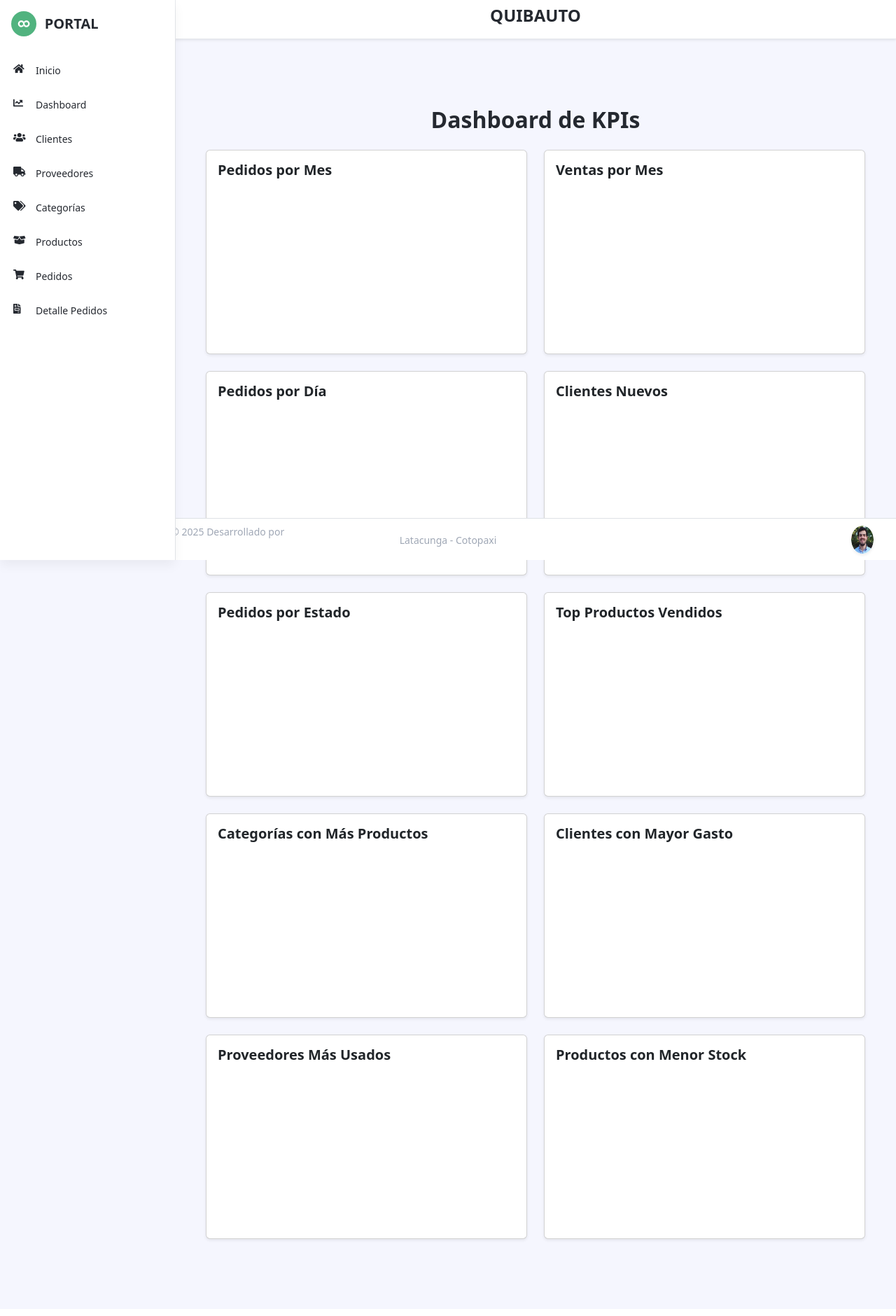
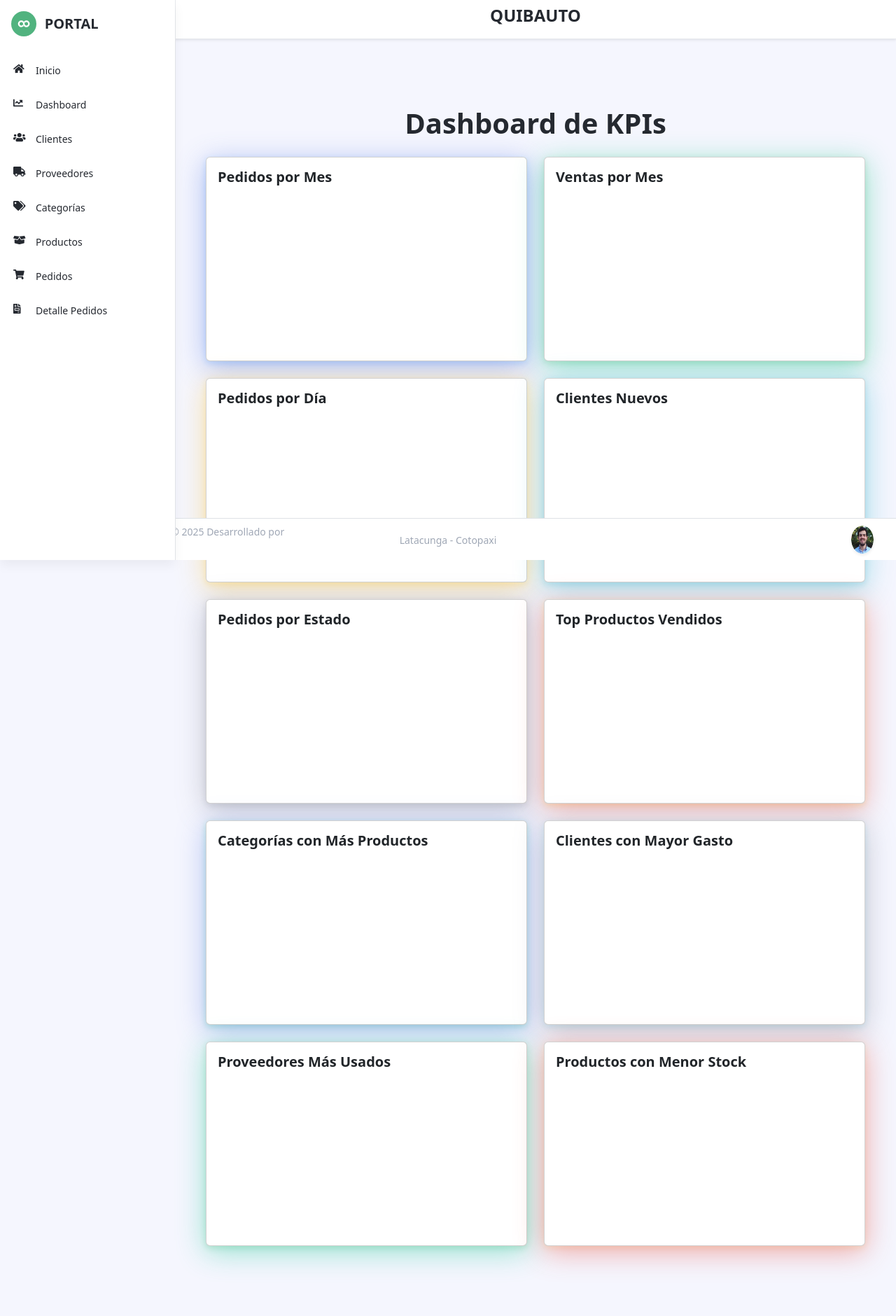
Before and after one commit to Bryan0098/sistemaBG, a Django app: template pedidos/templates/charts.html in a window 1280 px wide. Shown: the whole page at 70% size. Before the commit the page ends 1774 px from the top, so only its background shows below. Run offline with Django 5.2, Linux system fonts and the light colour scheme; the template is opened without the code that fills it, so the values that code supplies are empty; a map, chart or similar area stays blank; some libraries are stand-ins or nearby versions.

Commit message:
Arreglando la forma en como se exporta los datos, sombras en las cards

```diff
--- a/pedidos/templates/charts.html
+++ b/pedidos/templates/charts.html
@@ -4,12 +4,12 @@
 
 {% block content %}
 <div class="container mt-4">
-  <h2 class="mb-4 text-center">Dashboard de KPIs</h2>
+  <h1 class="mb-4 text-center">Dashboard de KPIs</h1>
   <div class="row g-4">
 
     <!-- Pedidos por Mes -->
     <div class="col-md-6">
-      <div class="card shadow-sm">
+      <div class="card" style="box-shadow: 0 8px 40px 0 rgba(78,115,223,0.45), 0 3px 10px 0 rgba(30,144,255,0.20);">
       <div class="card-body">
       <h5 class="card-title">Pedidos por Mes</h5>
       <canvas id="pedidosMesChart" style="max-height: 300px;" height="220"></canvas>
@@ -19,7 +19,7 @@
 
     <!-- Ventas por Mes -->
     <div class="col-md-6">
-      <div class="card shadow-sm">
+      <div class="card" style="box-shadow: 0 8px 40px 0 rgba(28,200,138,0.45), 0 3px 10px 0 rgba(40,167,69,0.20);">
       <div class="card-body">
       <h5 class="card-title">Ventas por Mes</h5>
       <canvas id="ventasMesChart" style="max-height: 300px;" height="220"></canvas>
@@ -29,7 +29,7 @@
 
     <!-- Pedidos por Día -->
     <div class="col-md-6">
-      <div class="card shadow-sm">
+      <div class="card" style="box-shadow: 0 8px 40px 0 rgba(246,194,62,0.45), 0 3px 10px 0 rgba(255,193,7,0.20);">
       <div class="card-body">
       <h5 class="card-title">Pedidos por Día</h5>
       <canvas id="pedidosDiaChart" style="max-height: 300px;" height="220"></canvas>
@@ -39,7 +39,7 @@
 
     <!-- Clientes Nuevos por Mes -->
     <div class="col-md-6">
-      <div class="card shadow-sm">
+      <div class="card" style="box-shadow: 0 8px 40px 0 rgba(54,185,204,0.45), 0 3px 10px 0 rgba(23,162,184,0.20);">
       <div class="card-body">
       <h5 class="card-title">Clientes Nuevos</h5>
       <canvas id="clientesMesChart" style="max-height: 300px;" height="220"></canvas>
@@ -49,7 +49,7 @@
 
     <!-- Pedidos por Estado -->
     <div class="col-md-6">
-      <div class="card shadow-sm">
+      <div class="card" style="box-shadow: 0 8px 40px 0 rgba(133,135,150,0.45), 0 3px 10px 0 rgba(108,117,125,0.20);">
       <div class="card-body">
       <h5 class="card-title">Pedidos por Estado</h5>
       <canvas id="estadoPedidosChart" style="max-height: 300px;" height="220"></canvas>
@@ -59,7 +59,7 @@
 
     <!-- Productos más Vendidos -->
     <div class="col-md-6">
-      <div class="card shadow-sm">
+      <div class="card" style="box-shadow: 0 8px 40px 0 rgba(230,74,59,0.40), 0 3px 10px 0 rgba(246,194,62,0.30);">
       <div class="card-body">
       <h5 class="card-title">Top Productos Vendidos</h5>
       <canvas id="productosVendidosChart" style="max-height: 300px;" height="220"></canvas>
@@ -69,7 +69,7 @@
 
     <!-- Categorías con Más Productos -->
     <div class="col-md-6">
-      <div class="card shadow-sm">
+      <div class="card" style="box-shadow: 0 8px 40px 0 rgba(78,115,223,0.40), 0 3px 10px 0 rgba(28,200,138,0.30);">
       <div class="card-body">
       <h5 class="card-title">Categorías con Más Productos</h5>
       <canvas id="categoriasChart" style="max-height: 300px;" height="220"></canvas>
@@ -79,7 +79,7 @@
 
     <!-- Clientes Top -->
     <div class="col-md-6">
-      <div class="card shadow-sm">
+      <div class="card" style="box-shadow: 0 8px 40px 0 rgba(133,135,150,0.45), 0 3px 10px 0 rgba(54,185,204,0.20);">
       <div class="card-body">
       <h5 class="card-title">Clientes con Mayor Gasto</h5>
       <canvas id="clientesTopChart" style="max-height: 300px;" height="220"></canvas>
@@ -89,7 +89,7 @@
 
     <!-- Proveedores Más Usados -->
     <div class="col-md-6">
-      <div class="card shadow-sm">
+      <div class="card" style="box-shadow: 0 8px 40px 0 rgba(32,201,151,0.45), 0 3px 10px 0 rgba(40,167,69,0.20);">
       <div class="card-body">
       <h5 class="card-title">Proveedores Más Usados</h5>
       <canvas id="proveedoresTopChart" style="max-height: 300px;" height="220"></canvas>
@@ -99,7 +99,7 @@
 
     <!-- Productos con Menor Stock -->
     <div class="col-md-6">
-      <div class="card shadow-sm">
+      <div class="card" style="box-shadow: 0 8px 40px 0 rgba(231,74,59,0.45), 0 3px 10px 0 rgba(246,194,62,0.20);">
       <div class="card-body">
       <h5 class="card-title">Productos con Menor Stock</h5>
       <canvas id="stockBajoChart" style="max-height: 300px;" height="220"></canvas>
--- a/pedidos/templates/gestionar_pedidos.html
+++ b/pedidos/templates/gestionar_pedidos.html
@@ -100,9 +100,9 @@
         $('#tabla-pedidos').DataTable({
             dom: 'Bfrtip',
             buttons: [
-                { extend: 'excelHtml5', text: 'Exportar a Excel', className: 'btn btn-success btn-sm' },
-                { extend: 'pdfHtml5', text: 'Exportar a PDF', className: 'btn btn-danger btn-sm' },
-                { extend: 'print', text: 'Imprimir', className: 'btn btn-info btn-sm' }
+            { extend: 'excelHtml5', text: 'Exportar a Excel', className: 'btn btn-success btn-sm', exportOptions: { columns: ':not(:last-child)' } },
+            { extend: 'pdfHtml5', text: 'Exportar a PDF', className: 'btn btn-danger btn-sm', exportOptions: { columns: ':not(:last-child)' } },
+            { extend: 'print', text: 'Imprimir', className: 'btn btn-info btn-sm', exportOptions: { columns: ':not(:last-child)' } }
             ],
             language: { url: "{{ '/static/assets/plugins/datatables/lang/es-ES.json' }}" }
         });
--- a/pedidos/templates/gestionar_proveedores.html
+++ b/pedidos/templates/gestionar_proveedores.html
@@ -81,9 +81,9 @@
         $('#tabla-proveedores').DataTable({
             dom: 'Bfrtip',
             buttons: [
-                { extend: 'excelHtml5', text: 'Exportar a Excel', className: 'btn btn-success btn-sm' },
-                { extend: 'pdfHtml5', text: 'Exportar a PDF', className: 'btn btn-danger btn-sm' },
-                { extend: 'print', text: 'Imprimir', className: 'btn btn-info btn-sm' }
+            { extend: 'excelHtml5', text: 'Exportar a Excel', className: 'btn btn-success btn-sm', exportOptions: { columns: ':not(:last-child)' } },
+            { extend: 'pdfHtml5', text: 'Exportar a PDF', className: 'btn btn-danger btn-sm', exportOptions: { columns: ':not(:last-child)' } },
+            { extend: 'print', text: 'Imprimir', className: 'btn btn-info btn-sm', exportOptions: { columns: ':not(:last-child)' } }
             ],
             language: { url: "{{ '/static/assets/plugins/datatables/lang/es-ES.json' }}" }
         });
```
Also changed, not shown: pedidos/templates/gestionar_categorias.html (+25 -4 lines), pedidos/templates/gestionar_clientes.html (+21 -3 lines), pedidos/templates/gestionar_detalle_pedidos.html (+4 -4 lines), pedidos/templates/gestionar_productos.html (+24 -3 lines). Lines whose indentation alone changed are shown as unchanged.
